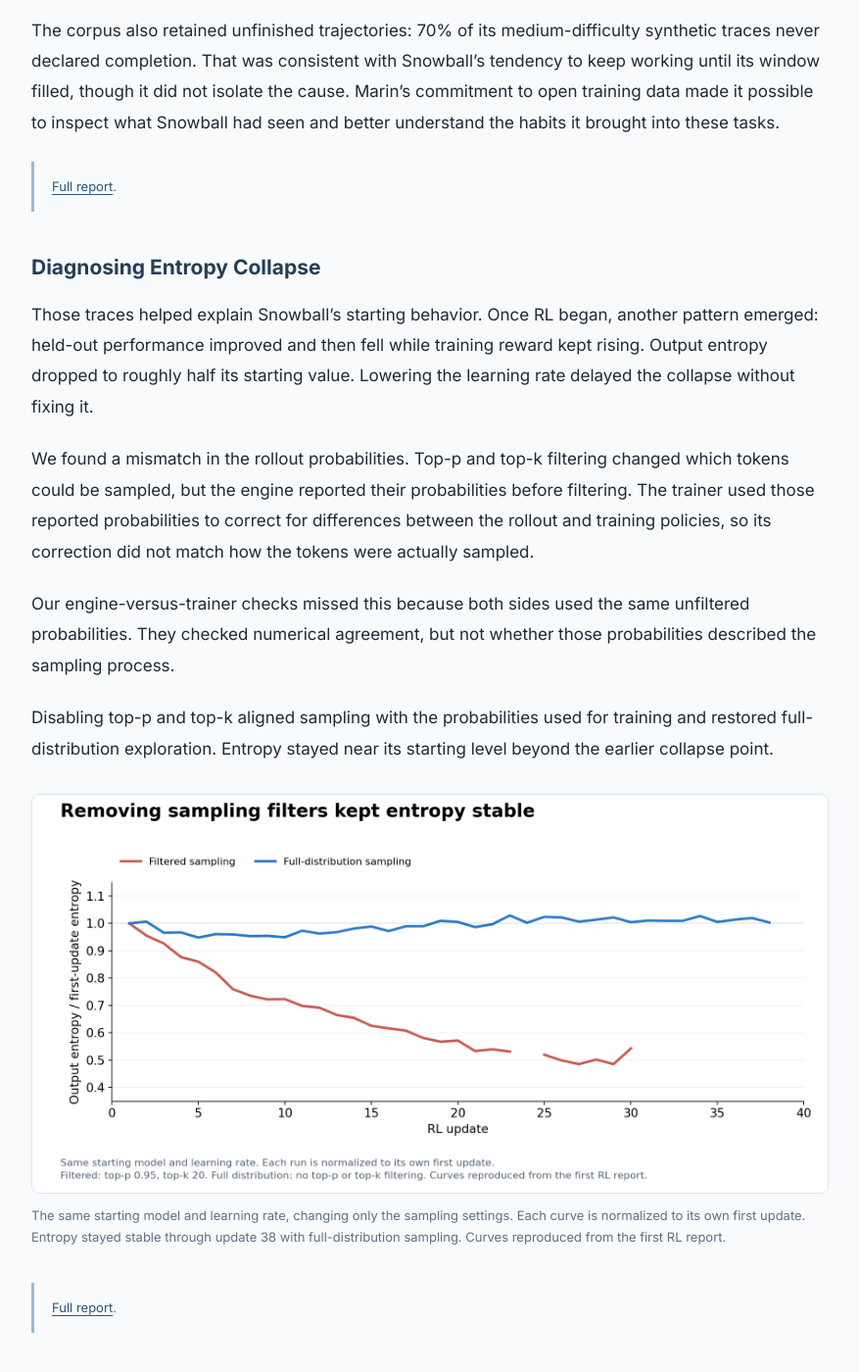
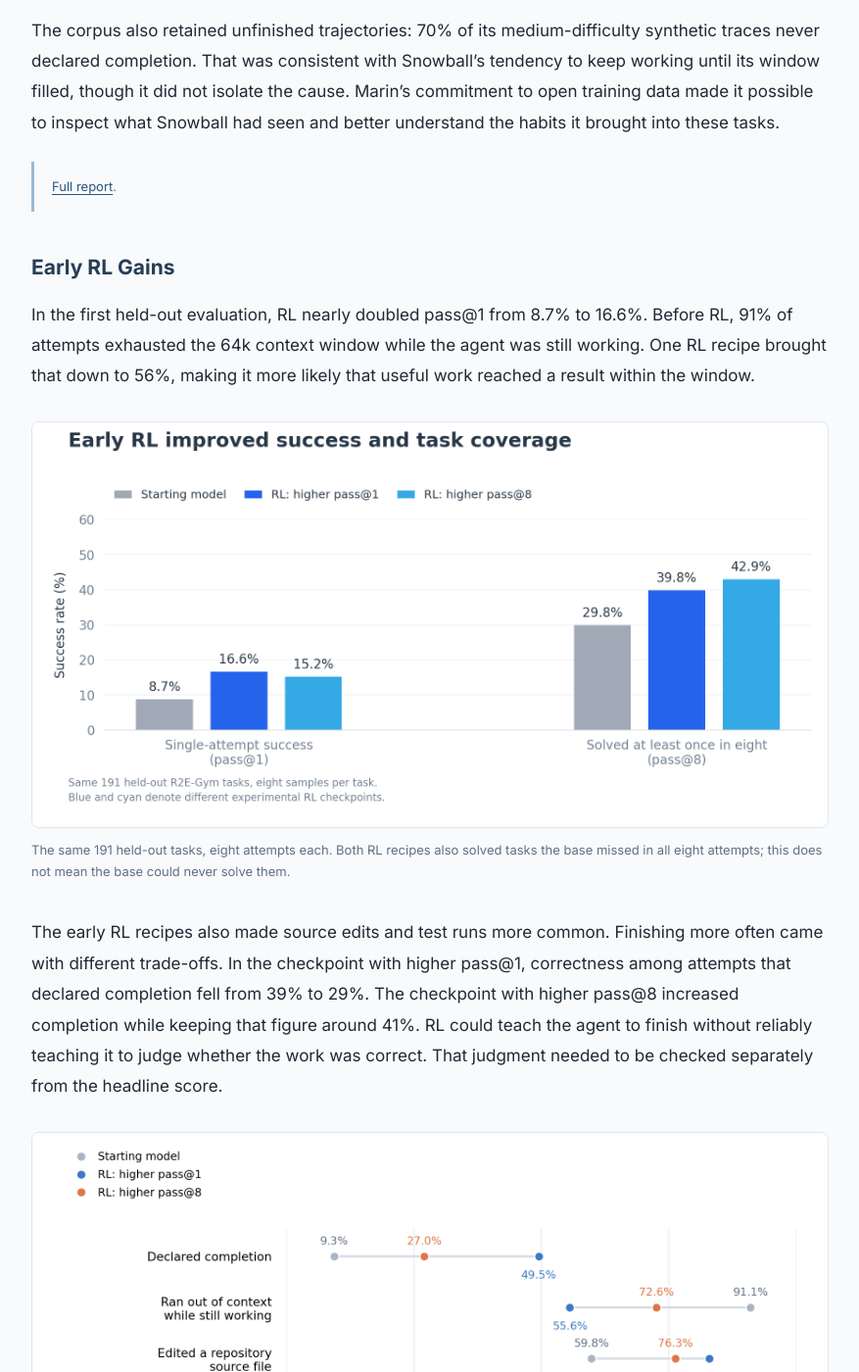
Before and after one commit to lukedhlee/lukedhlee.github.io, a Jekyll site: the page built from _posts/2026-10-21-turning-snowball-into-a-coding-agent.md, in a window 1280 px wide and 1400 px high, scrolled down 4217 px. Shown: the whole window at 98% size, without its empty margins (201-1078 px from the left). Built offline with Jekyll 4.4.1, drawn with Linux system fonts in a browser that asks for light colours; some of the changed text lies outside the part shown.

Commit message:
Place early RL gains before diagnosis and pair stack fixes with outcomes

```diff
--- a/_posts/2026-10-21-turning-snowball-into-a-coding-agent.md
+++ b/_posts/2026-10-21-turning-snowball-into-a-coding-agent.md
@@ -49,7 +49,7 @@ Both SFT and RL substantially improved Snowball, with different strengths. **SFT
 <nav class="research-toc" aria-label="Article contents">
 <div class="research-toc-title">Contents</div>
 <ul>
-<li><strong><a href="#starting-with-reinforcement-learning">Starting with RL</a></strong><span class="toc-sub"><a href="#the-pre-rl-probe">Pre-RL probe</a> · <a href="#following-the-behavior-back-to-sft">SFT habits</a> · <a href="#diagnosing-entropy-collapse">Entropy collapse</a> · <a href="#fixing-the-training-stack">Stack fixes</a> · <a href="#what-rl-improved">Results</a> · <a href="#speeding-up-rollouts-without-retraining-the-draft">Speculative decoding</a></span></li>
+<li><strong><a href="#starting-with-reinforcement-learning">Starting with RL</a></strong><span class="toc-sub"><a href="#the-pre-rl-probe">Pre-RL probe</a> · <a href="#following-the-behavior-back-to-sft">SFT habits</a> · <a href="#early-rl-gains">Early gains</a> · <a href="#diagnosing-entropy-collapse">Entropy collapse</a> · <a href="#fixing-the-training-stack">Stack fixes and results</a> · <a href="#speeding-up-rollouts-without-retraining-the-draft">Speculative decoding</a></span></li>
 <li><strong><a href="#training-with-sft-and-rl">Training with SFT and RL</a></strong><span class="toc-sub"><a href="#earlier-experiments-on-the-stage-3-checkpoint">Earlier experiments</a> · <a href="#additional-sft-on-the-09-21-checkpoint">09-21 SFT</a> · <a href="#one-exploration-learning-to-recover-with-a-teacher">Teacher-guided recovery</a> · <a href="#rl-on-the-mixed-task-pool">RL setup</a></span></li>
 <li><strong><a href="#results-so-far">Results so far</a></strong></li>
 <li><strong><a href="#what-did-sft-and-rl-actually-teach-snowball-looking-behind-the-scores">What did SFT and RL actually teach Snowball: looking behind the scores</a></strong></li>
@@ -93,9 +93,26 @@ The corpus also retained unfinished trajectories: 70% of its medium-difficulty s
 [Full report](https://claude.ai/artifact/TefbJfphaTBsYFtFgrNgMY).
 </aside>
 
+### Early RL Gains
+
+In the first held-out evaluation, RL nearly doubled pass@1 from 8.7% to 16.6%. Before RL, 91% of attempts exhausted the 64k context window while the agent was still working. One RL recipe brought that down to 56%, making it more likely that useful work reached a result within the window.
+
+
+<figure class="research-figure">
+<a href="{{ '/assets/img/snowball/early-rl-labeled.png?v=slim-bars' | relative_url }}"><img src="{{ '/assets/img/snowball/early-rl-labeled.png?v=slim-bars' | relative_url }}" alt="Starting model and two RL checkpoints, labeled by their single-attempt success and task coverage." width="1728" height="880" loading="lazy"></a>
+<figcaption>The same 191 held-out tasks, eight attempts each. Both RL recipes also solved tasks the base missed in all eight attempts; this does not mean the base could never solve them.</figcaption>
+</figure>
+
+The early RL recipes also made source edits and test runs more common. Finishing more often came with different trade-offs. In the checkpoint with higher pass@1, correctness among attempts that declared completion fell from 39% to 29%. The checkpoint with higher pass@8 increased completion while keeping that figure around 41%. RL could teach the agent to finish without reliably teaching it to judge whether the work was correct. That judgment needed to be checked separately from the headline score.
+
+<figure class="research-figure">
+<a href="{{ '/assets/img/snowball/rl-behavior-changes.png?v=results-labels' | relative_url }}"><img src="{{ '/assets/img/snowball/rl-behavior-changes.png?v=results-labels' | relative_url }}" alt="Early RL behavior: more completion claims, fewer context overflows, more source edits and pytest runs. Completion accuracy fell for one RL checkpoint and held near the starting model for the other." width="1760" height="960" loading="lazy"></a>
+<figcaption>The same 191-task evaluation as the first results above, with eight attempts per task. Gray is the starting model. Of the two RL checkpoints, blue has higher pass@1 and orange has higher pass@8. The last row is conditional on declaring completion.</figcaption>
+</figure>
+
 ### Diagnosing Entropy Collapse
 
-Those traces helped explain Snowball’s starting behavior. Once RL began, another pattern emerged: held-out performance improved and then fell while training reward kept rising. Output entropy dropped to roughly half its starting value. Lowering the learning rate delayed the collapse without fixing it.
+Those early gains did not always last. In some runs, held-out performance improved and then fell while training reward kept rising. Output entropy dropped to roughly half its starting value. Lowering the learning rate delayed the collapse without fixing it.
 
 We found a mismatch in the rollout probabilities. Top-p and top-k filtering changed which tokens could be sampled, but the engine reported their probabilities before filtering. The trainer used those reported probabilities to correct for differences between the rollout and training policies, so its correction did not match how the tokens were actually sampled.
 
@@ -114,7 +131,7 @@ Disabling top-p and top-k aligned sampling with the probabilities used for train
 
 ### Fixing the Training Stack
 
-Some apparent model failures were bugs in the system around it. I found and fixed problems that the loss curve did not reveal:
+The sampling mismatch was one of several problems in the training stack. Some apparent model failures came from bugs in the system around it:
 
 <div class="table-wrap" markdown="1">
 
@@ -142,24 +159,7 @@ The text looks identical, but the trainer now sees a token the model never sampl
 [Full report](https://gist.github.com/lukedhlee/ad3a95fccccb527db66619d6b3667e7d).
 </aside>
 
-### What RL Improved
-
-In the first held-out evaluation, RL nearly doubled pass@1 from 8.7% to 16.6%. Before RL, 91% of attempts exhausted the 64k context window while the agent was still working. One RL recipe brought that down to 56%, making it more likely that useful work reached a result within the window.
-
-
-<figure class="research-figure">
-<a href="{{ '/assets/img/snowball/early-rl-labeled.png?v=slim-bars' | relative_url }}"><img src="{{ '/assets/img/snowball/early-rl-labeled.png?v=slim-bars' | relative_url }}" alt="Starting model and two RL checkpoints, labeled by their single-attempt success and task coverage." width="1728" height="880" loading="lazy"></a>
-<figcaption>The same 191 held-out tasks, eight attempts each. Both RL recipes also solved tasks the base missed in all eight attempts; this does not mean the base could never solve them.</figcaption>
-</figure>
-
-The early RL recipes also made source edits and test runs more common. Finishing more often came with different trade-offs. In the checkpoint with higher pass@1, correctness among attempts that declared completion fell from 39% to 29%. The checkpoint with higher pass@8 increased completion while keeping that figure around 41%. RL could teach the agent to finish without reliably teaching it to judge whether the work was correct. That judgment needed to be checked separately from the headline score.
-
-<figure class="research-figure">
-<a href="{{ '/assets/img/snowball/rl-behavior-changes.png?v=results-labels' | relative_url }}"><img src="{{ '/assets/img/snowball/rl-behavior-changes.png?v=results-labels' | relative_url }}" alt="Early RL behavior: more completion claims, fewer context overflows, more source edits and pytest runs. Completion accuracy fell for one RL checkpoint and held near the starting model for the other." width="1760" height="960" loading="lazy"></a>
-<figcaption>The same 191-task evaluation as the first results above, with eight attempts per task. Gray is the starting model. Of the two RL checkpoints, blue has higher pass@1 and orange has higher pass@8. The last row is conditional on declaring completion.</figcaption>
-</figure>
-
-Rebuilding the stack improved the result further. On a later evaluation set, the new stack was already ahead at update 12 and reached about ten points above the old stack by update 24.
+With these repairs in place, held-out performance improved further. On a later evaluation set, the new stack was already ahead at update 12 and reached about ten points above the old stack by update 24.
 
 
 <figure class="research-figure">
```
